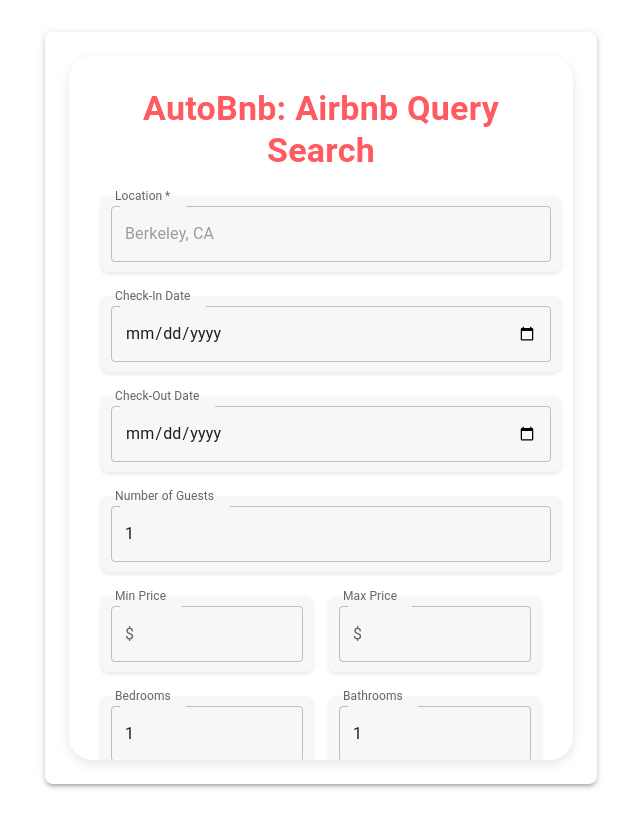
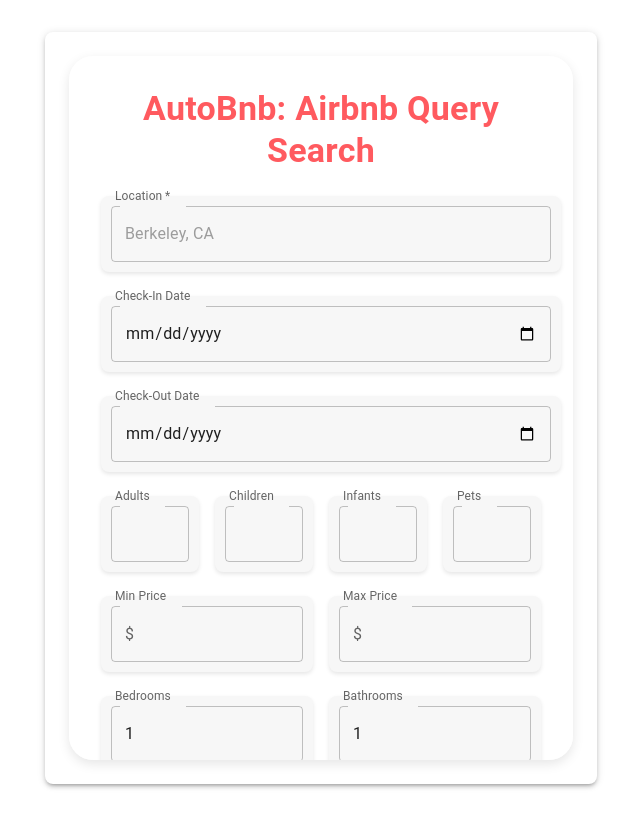
Before and after one commit to royh02/autobnb, a React (Create React App) app in the folder autobnb-app/: page / in a window 1280 px wide. Shown: the whole page, without its empty margins (319-959 px from the left). Built offline with nearby package versions, Linux system fonts and the light colour scheme.

Commit message:
update form fields

```diff
--- a/autobnb-app/src/components/Form.js
+++ b/autobnb-app/src/components/Form.js
@@ -9,7 +9,8 @@ import {
 } from "@mui/material";
 import FormField from "./FormField";
 
-const amenitiesList = ["Kitchen", "Pool", "WiFi", "Washer", "Parking", "Gym"];
+// const amenitiesList = ["Kitchen", "Pool", "WiFi", "Washer", "Parking", "Gym"];
+const amenitiesList = ["WiFi", "Indoor Fireplace", "Washer", "Heating", "Kitchen", "Dryer"]
 const viewsList = ["Bay", "Ocean", "Beach", "Garden", "Marina", "City"];
 
 const formatSearchQuery = (formData) => {
@@ -19,7 +20,12 @@ const formatSearchQuery = (formData) => {
       checkIn: formData.checkIn || null,
       checkOut: formData.checkOut || null
     },
-    guests: formData.guests,
+    guests: {
+      adults: formData.adults || 0,
+      children: formData.children || 0,
+      infants: formData.infants || 0,
+      pets: formData.pets || 0
+    },
     price: {
       minimum: formData.priceMin || 0,
       maximum: formData.priceMax || 999999999,
@@ -172,12 +178,14 @@ const Form = () => {
               boxShadow: "0 2px 4px rgba(0, 0, 0, 0.1)",
             }}
           />
+          <Box sx={{ display: 'flex', gap: 2 }}>
             <FormField
-            label="Number of Guests"
-            name="guests"
+              label="Adults"
+              name="guests.adults"
               type="number"
-            value={formValues.guests}
+              value={formValues.guests.adults}
               onChange={handleChange}
+              InputLabelProps={{ shrink: true }}
               sx={{
                 borderRadius: "8px",
                 padding: "10px",
@@ -185,6 +193,49 @@ const Form = () => {
                 boxShadow: "0 2px 4px rgba(0, 0, 0, 0.1)",
               }}
             />
+            <FormField
+              label="Children"
+              name="guests.children"
+              type="number"
+              value={formValues.guests.children}
+              onChange={handleChange}
+              InputLabelProps={{ shrink: true }}
+              sx={{
+                borderRadius: "8px",
+                padding: "10px",
+                backgroundColor: "#f7f7f7",
+                boxShadow: "0 2px 4px rgba(0, 0, 0, 0.1)",
+              }}
+            />
+            <FormField
+              label="Infants"
+              name="guests.infants"
+              type="number"
+              value={formValues.guests.infants}
+              onChange={handleChange}
+              InputLabelProps={{ shrink: true }}
+              sx={{
+                borderRadius: "8px",
+                padding: "10px",
+                backgroundColor: "#f7f7f7",
+                boxShadow: "0 2px 4px rgba(0, 0, 0, 0.1)",
+              }}
+            />
+            <FormField
+              label="Pets"
+              name="guests.pets"
+              type="number"
+              value={formValues.guests.pets}
+              onChange={handleChange}
+              InputLabelProps={{ shrink: true }}
+              sx={{
+                borderRadius: "8px",
+                padding: "10px",
+                backgroundColor: "#f7f7f7",
+                boxShadow: "0 2px 4px rgba(0, 0, 0, 0.1)",
+              }}
+            />
+          </Box>
 
           <Box sx={{ display: 'flex', gap: 2 }}>
             <FormField
```
Lines whose indentation alone changed are shown as unchanged.
